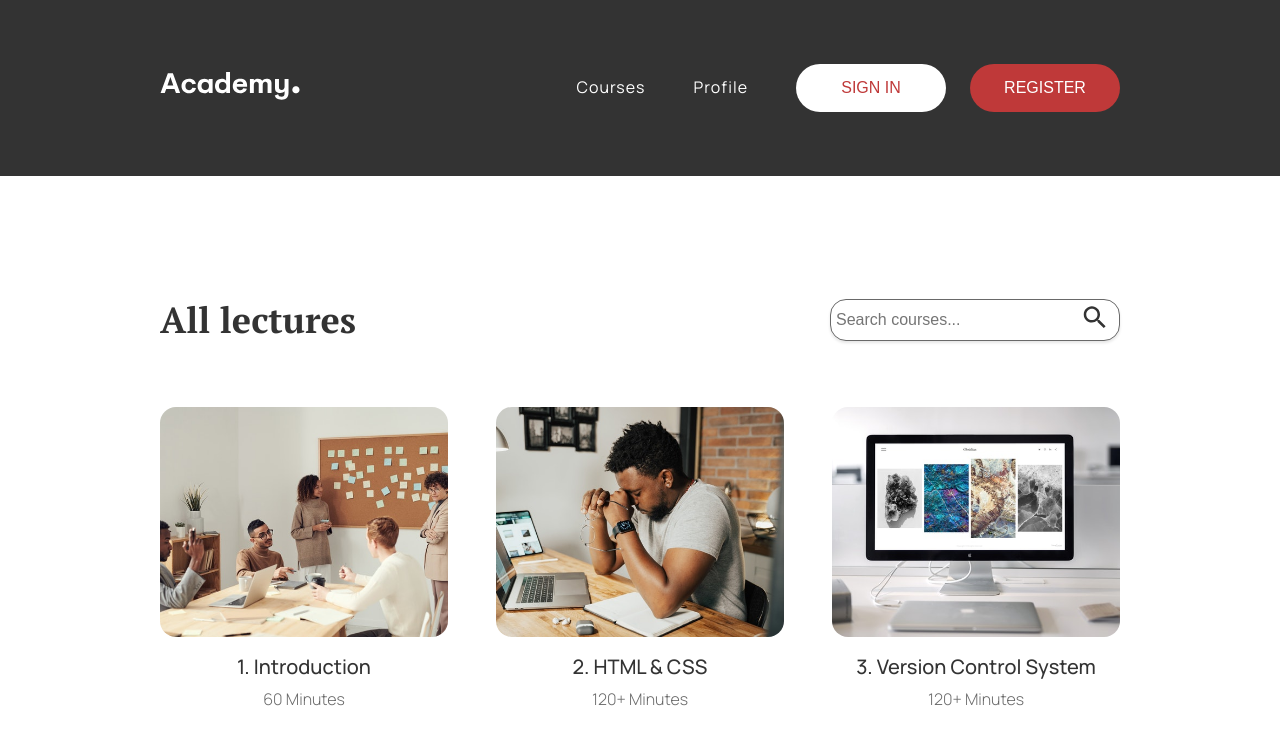
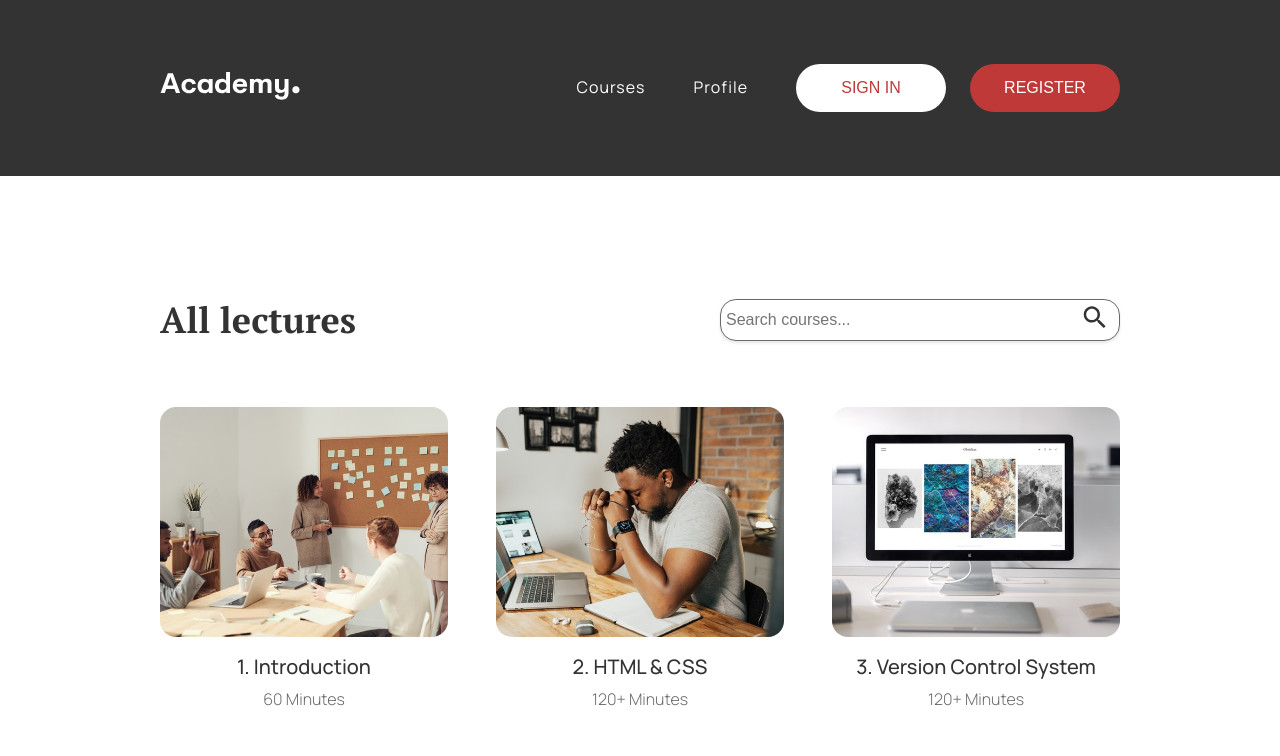
Before and after one commit to adurcevic/Speck-project, a React (Create React App) app: page /courses in a window 1280 px wide. Shown: the top 756 px of the page. Built offline with nearby package versions, Linux system fonts and the light colour scheme.

Commit message:
Updated searchBar and switched styles from Form to Fieldset

```diff
--- a/src/components/SearchBar/SearchBarStyle.js
+++ b/src/components/SearchBar/SearchBarStyle.js
@@ -3,18 +3,18 @@ import { colors, breakpoints } from "../../lib/style/theme";
 import SearchIcon from "@material-ui/icons/Search";
 import CloseIcon from "@material-ui/icons/Close";
 
-export const Search = styled.div``;
+export const Search = styled.div`
+  @media (${breakpoints.tabletMedium}) {
+    width: 400px;
+  }
+`;
 
 export const SearchInputs = styled.div`
   position: relative;
-  max-width: 290px;
+  max-width: 350px;
 
-  @media (${breakpoints.tablet}) {
-    width: 320px;
-  }
-
-  @media (${breakpoints.destkopLarge}) {
-    width: 350px;
+  @media (${breakpoints.tabletMedium}) {
+    max-width: 400px;
   }
 `;
 
--- a/src/components/Testimonial/TestimonialStyle.js
+++ b/src/components/Testimonial/TestimonialStyle.js
@@ -63,7 +63,6 @@ export const Content = styled.div`
 `;
 
 export const Text = styled.p`
-  /* text-align: center; */
   font-size: 18px;
   line-height: 180%;
   color: ${colors.textSecondary};
--- a/src/pages/Profile/Profile.js
+++ b/src/pages/Profile/Profile.js
@@ -49,7 +49,7 @@ const Profile = () => {
           </Button>
         }
       >
-        <Grid isProfile>
+        <Grid isProfileGrid>
           <Formik
             initialValues={formValues}
             validationSchema={Yup.object({
```
Also changed, not shown: src/lib/style/generalStyles.js.
